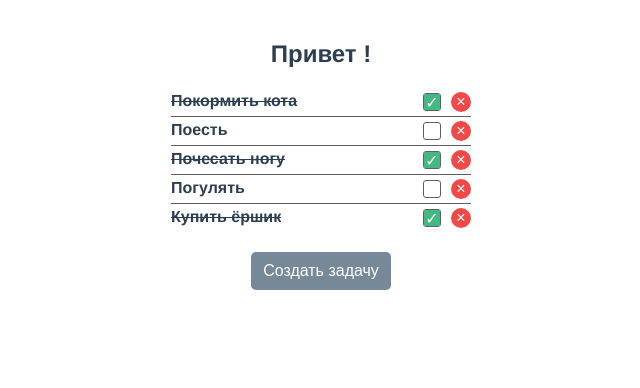
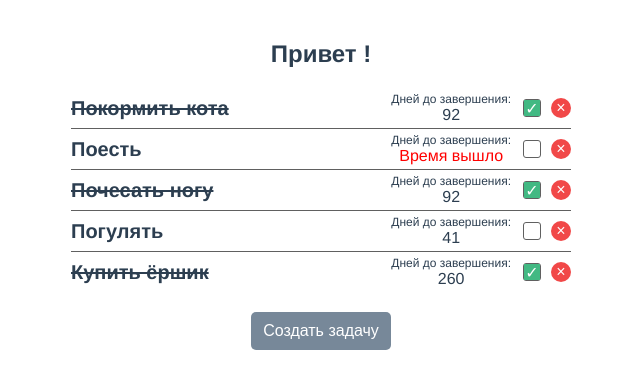
Before and after one commit to frontendbro/test-action-tech, a Vue app: page /home in a window 1280 px wide. Shown: the top 388 px of the page, without its empty margins (319-959 px from the left). Built offline with nearby package versions, Linux system fonts and the light colour scheme; sample sign-in values are in the browser's storage.

Commit message:
added input date

```diff
--- a/package.json
+++ b/package.json
@@ -11,6 +11,7 @@
   "dependencies": {
     "body-scroll-lock": "^3.1.5",
     "core-js": "^3.6.5",
+    "dayjs": "^1.10.4",
     "register-service-worker": "^1.7.1",
     "v-click-outside": "^3.1.2",
     "vue": "^2.6.11",
--- a/src/main.js
+++ b/src/main.js
@@ -5,10 +5,18 @@ import router from './router'
 import store from './store'
 
 import vClickOutside from 'v-click-outside'
+import dayjs from 'dayjs'
+import ru from 'dayjs/locale/ru'
+import utc from 'dayjs/plugin/utc'
+
+dayjs.locale(ru)
+dayjs.extend(utc)
 
 Vue.config.productionTip = false
 
 Vue.use(vClickOutside)
+
+Vue.prototype.$date = dayjs
 
 new Vue({
   router,
--- a/src/store/index.js
+++ b/src/store/index.js
@@ -6,18 +6,19 @@ Vue.use(Vuex)
 export default new Vuex.Store({
   state: {
     taskList: [
-      { id: 1, title: 'Покормить кота', status: true },
-      { id: 2, title: 'Поесть', status: false },
-      { id: 3, title: 'Почесать ногу', status: true },
-      { id: 4, title: 'Погулять', status: false },
-      { id: 5, title: 'Купить ёршик', status: true }
+      { id: 1, title: 'Покормить кота', status: true, date: '2021-05-05' },
+      { id: 2, title: 'Поесть', status: false, date: '2021-01-20' },
+      { id: 3, title: 'Почесать ногу', status: true, date: '2021-05-05' },
+      { id: 4, title: 'Погулять', status: false, date: '2021-03-15' },
+      { id: 5, title: 'Купить ёршик', status: true, date: '2021-10-20' }
     ]
   },
   actions: {
     CreateTask({ commit }, payload) {
       const newTask = {
         id: Math.floor(Math.random() * 100),
-        title: payload,
+        title: payload.title,
+        date: payload.date,
         status: false
       }
       commit('CREATE_TASK', newTask)
--- a/src/views/Home.vue
+++ b/src/views/Home.vue
@@ -10,6 +10,7 @@
         :status="task.status"
         :title="task.title"
         :id="task.id"
+        :date="task.date"
       />
     </ul>
     <div v-else class="home-task-list_empty">Список задач пуст</div>
@@ -19,11 +20,16 @@
       <template #body>
         <div class="new-task-modal-body">
           <VInput class="new-task-modal__input" label="Название" v-model="newTaskTitle" />
+          <div class="new-task-modal-date">
+            <label class="new-task-modal-date__label">Дата окончания</label>
+            <input class="new-task-modal-date__input" type="date" v-model="newTaskDate" />
+          </div>
           <VButton
             class="new-task-modal__btn"
             title="Создать"
             type="is-primary"
             @click="createTask"
+            :disabled="!newTaskTitle.length"
           />
         </div>
       </template>
@@ -44,6 +50,7 @@ export default {
   data() {
     return {
       newTaskTitle: '',
+      newTaskDate: '',
       isOpen: false
     }
   },
@@ -56,7 +63,7 @@ export default {
   methods: {
     ...mapActions(['CreateTask']),
     createTask() {
-      this.CreateTask(this.newTaskTitle)
+      this.CreateTask({ title: this.newTaskTitle, date: this.newTaskDate })
       this.isOpen = false
       this.newTaskTitle = ''
     }
@@ -79,6 +86,7 @@ export default {
     }
   }
   &-task-list {
+    width: 500px;
     display: flex;
     flex-direction: column;
     justify-content: space-between;
@@ -105,5 +113,27 @@ export default {
     display: block;
     align-self: center;
   }
+  &-date {
+    margin-bottom: 20px;
+    align-self: flex-start;
+    display: flex;
+    flex-direction: column;
+    align-items: flex-start;
+    padding: 10px;
+    box-sizing: border-box;
+    width: 100%;
+    overflow: hidden;
+    background: #f7f7f7;
+    border: 1px transparent solid;
+    border-radius: 8px;
+    transition: 0.2s;
+    &__label {
+      color: #606060;
+      font-size: 12px;
+    }
+    &__input {
+      outline: none;
+    }
+  }
 }
 </style>
--- a/src/views/home/TaskItem.vue
+++ b/src/views/home/TaskItem.vue
@@ -1,6 +1,14 @@
 <template>
   <li class="task-item">
-    <div class="task-item__title" :style="{ textDecoration: state ? 'line-through' : 'none' }">{{ title }}</div>
+    <div class="task-item__title" :style="{ textDecoration: state ? 'line-through' : 'none' }">
+      {{ title }}
+    </div>
+    <div v-if="date.length" class="task-item-date">
+      <div class="task-item-date__label">Дней до завершения:</div>
+      <div class="task-item-date__count" :class="{ 'task-item-date__count_red': dateFormat.diff($date(), 'day') < 0 }">
+        {{ dateFormat.diff($date(), 'day') > 0 ? dateFormat.diff($date(), 'day') : 'Время вышло' }}
+      </div>
+    </div>
     <VCheckbox class="task-item__checkbox" v-model="state" @checked="handleChecked" />
     <VButton title="×" @click="deleteTask(id)" />
   </li>
@@ -26,6 +34,10 @@ export default {
     id: {
       type: Number,
       default: null
+    },
+    date: {
+      type: String,
+      default: ''
     }
   },
   data() {
@@ -45,6 +57,11 @@ export default {
     deleteTask(id) {
       this.DeleteTask(id)
     }
+  },
+  computed: {
+    dateFormat() {
+      return this.$date(this.date)
+    }
   }
 }
 </script>
@@ -53,7 +70,7 @@ export default {
 .task-item {
   display: flex;
   justify-content: space-between;
-  width: 300px;
+  align-items: center;
   padding: 4px 0;
   &:not(:last-child) {
     border-bottom: 1px solid #606060;
@@ -63,9 +80,24 @@ export default {
     font-weight: bold;
     flex-grow: 1;
     text-align: left;
+    font-size: 20px;
   }
   &__checkbox {
     margin-right: 12px;
   }
+  &-date {
+    display: flex;
+    flex-direction: column;
+    align-items: center;
+    margin-right: 12px;
+    &__label {
+      font-size: 12px;
+    }
+    &__count {
+      &_red {
+        color: red;
+      }
+    }
+  }
 }
 </style>
```
Also changed, not shown: 1 other file (tests, documents, lock files or other folders).
